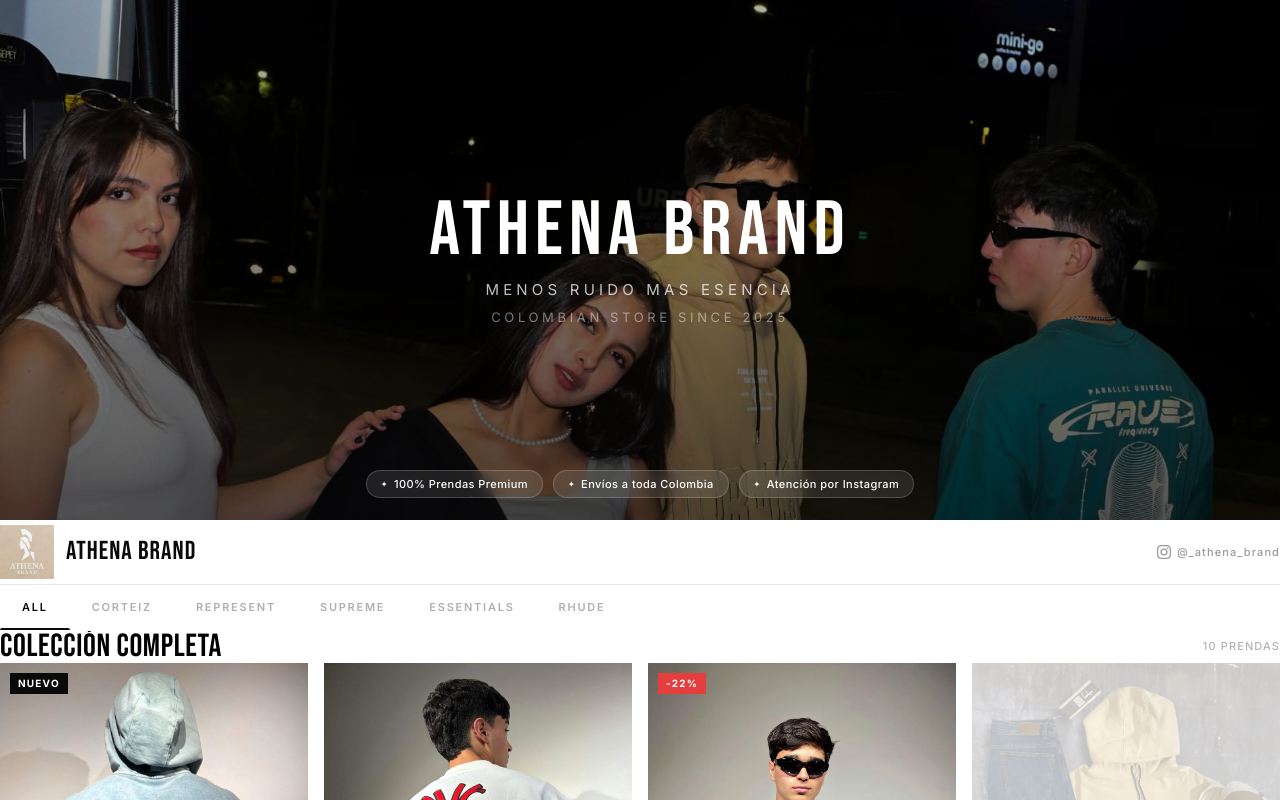
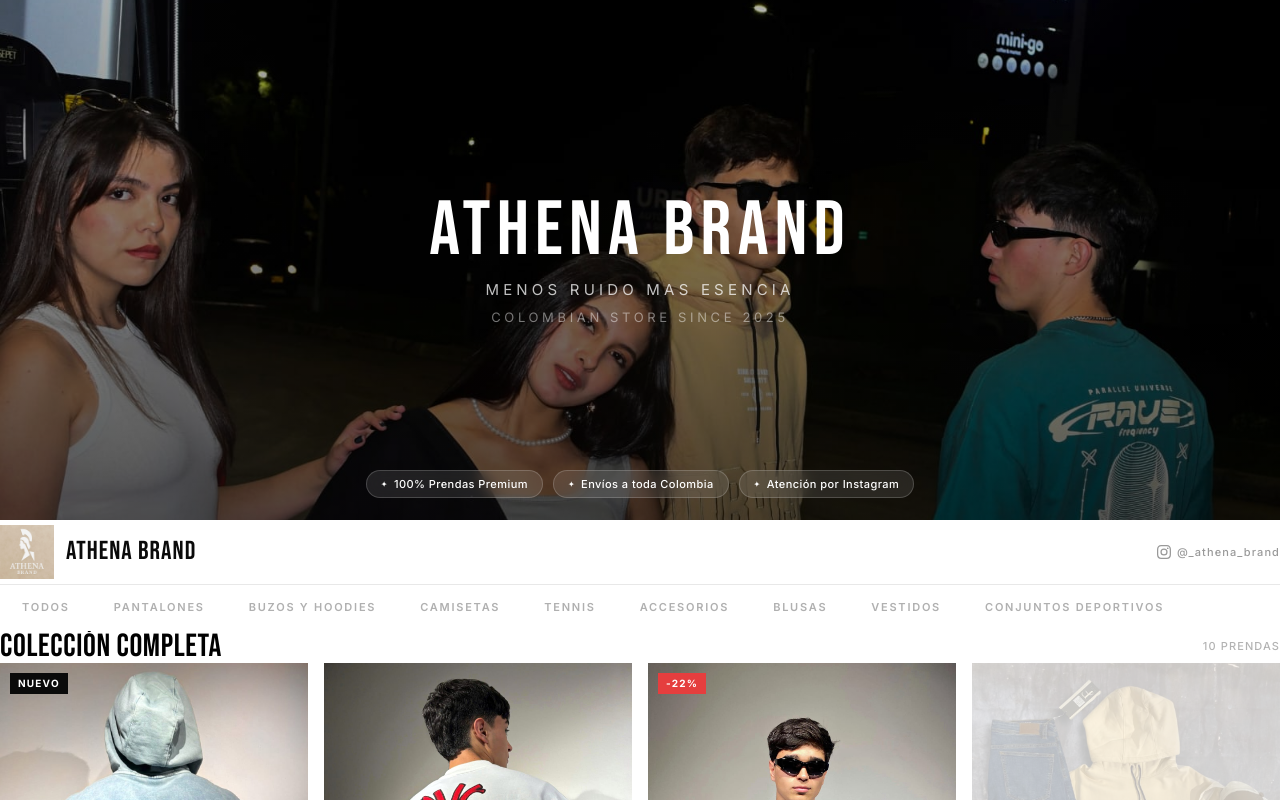
Before and after one commit to Daniel-Hernandez2209/frontendAthena, a React (Vite) app: page / in a window 1280 px wide. Shown: the top 800 px of the page. Built offline with nearby package versions, Linux system fonts and the light colour scheme.

Commit message:
feat: ultimas actualizaciones de la app

```diff
--- a/src/data/products.ts
+++ b/src/data/products.ts
@@ -8,12 +8,15 @@
 // ─────────────────────────────────────────────────────────────────
 
 export type Brand =
-  | "ALL"
-  | "CORTEIZ"
-  | "REPRESENT"
-  | "SUPREME"
-  | "ESSENTIALS"
-  | "RHUDE";
+  | "TODOS"
+  | "PANTALONES"
+  | "BUZOS Y HOODIES"
+  | "CAMISETAS"
+  | "TENNIS"
+  | "ACCESORIOS"
+  | "BLUSAS"
+  | "VESTIDOS"
+  | "CONJUNTOS DEPORTIVOS";
 
 export interface Product {
   id: string;
@@ -22,13 +25,21 @@ export interface Product {
   price: string;
   originalPrice?: string;
   size?: string;
-  images: string[];      // [0] = principal, resto ciclan en hover
+  images: string[]; // [0] = principal, resto ciclan en hover
   sold?: boolean;
   badge?: string;
 }
 
 export const BRANDS: Brand[] = [
-  "ALL", "CORTEIZ", "REPRESENT", "SUPREME", "ESSENTIALS", "RHUDE",
+  "TODOS",
+  "PANTALONES",
+  "BUZOS Y HOODIES",
+  "CAMISETAS",
+  "TENNIS",
+  "ACCESORIOS",
+  "BLUSAS",
+  "VESTIDOS",
+  "CONJUNTOS DEPORTIVOS",
 ];
 
 export const COVER_IMAGE = "/images/products/portada.jpeg";
@@ -37,7 +48,7 @@ export const products: Product[] = [
   {
     id: "crtz-001",
     name: "Alcatraz Hoodie",
-    brand: "CORTEIZ",
+    brand: "BUZOS Y HOODIES",
     price: "$180",
     size: "M / L",
     images: [
@@ -50,7 +61,7 @@ export const products: Product[] = [
   {
     id: "crtz-002",
     name: "Rules The World Tee",
-    brand: "CORTEIZ",
+    brand: "BUZOS Y HOODIES",
     price: "$95",
     size: "S / M / L / XL",
     images: [
@@ -62,7 +73,7 @@ export const products: Product[] = [
   {
     id: "rpr-001",
     name: "Owners Club Hoodie",
-    brand: "REPRESENT",
+    brand: "BUZOS Y HOODIES",
     price: "$295",
     originalPrice: "$380",
     size: "S / M / L",
@@ -76,7 +87,7 @@ export const products: Product[] = [
   {
     id: "rpr-002",
     name: "Clo Cargo Pant",
-    brand: "REPRESENT",
+    brand: "PANTALONES",
     price: "$340",
     size: "S / M",
     images: [
@@ -88,7 +99,7 @@ export const products: Product[] = [
   {
     id: "sup-001",
     name: "Box Logo Hoodie FW24",
-    brand: "SUPREME",
+    brand: "CONJUNTOS DEPORTIVOS",
     price: "$450",
     size: "M",
     images: [
@@ -101,7 +112,7 @@ export const products: Product[] = [
   {
     id: "sup-002",
     name: "Arc Logo Crewneck",
-    brand: "SUPREME",
+    brand: "BLUSAS",
     price: "$220",
     size: "L / XL",
     images: [
@@ -113,7 +124,7 @@ export const products: Product[] = [
   {
     id: "ess-001",
     name: "Core Fleece Hoodie",
-    brand: "ESSENTIALS",
+    brand: "VESTIDOS",
     price: "$110",
     size: "S / M / L / XL",
     images: [
@@ -125,7 +136,7 @@ export const products: Product[] = [
   {
     id: "ess-002",
     name: "Relaxed Crewneck",
-    brand: "ESSENTIALS",
+    brand: "CONJUNTOS DEPORTIVOS",
     price: "$95",
     size: "M / L",
     images: [
@@ -137,7 +148,7 @@ export const products: Product[] = [
   {
     id: "rhd-001",
     name: "Chevron Crest Short",
-    brand: "RHUDE",
+    brand: "TENNIS",
     price: "$380",
     size: "S / M",
     images: [
@@ -149,7 +160,7 @@ export const products: Product[] = [
   {
     id: "rhd-002",
     name: "Traxedo Pant",
-    brand: "RHUDE",
+    brand: "TENNIS",
     price: "$520",
     size: "M / L",
     images: [
```
